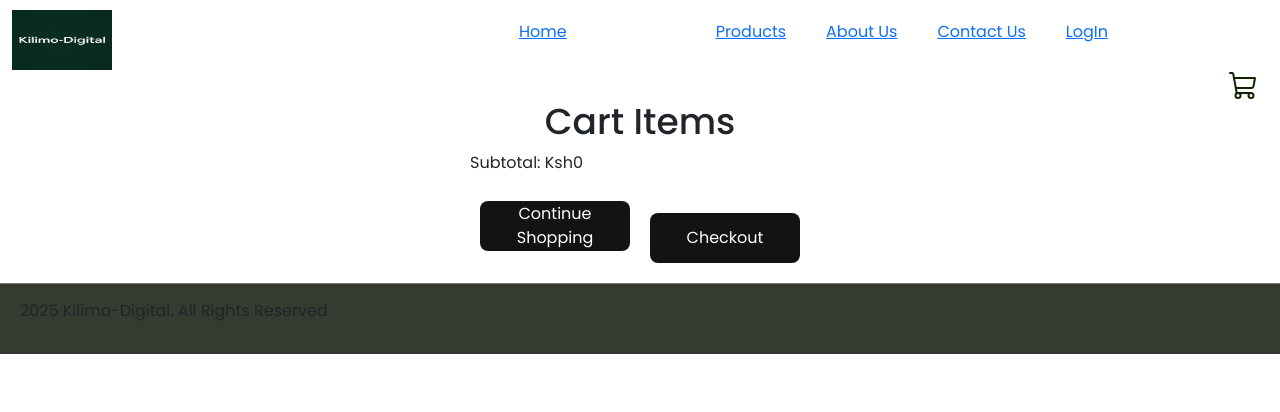
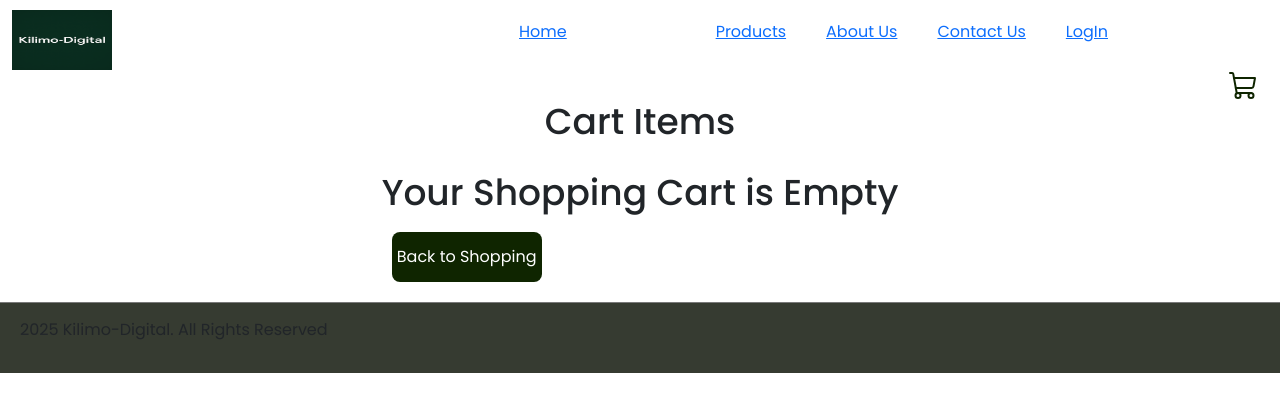
Before and after one commit to MKagia/Kilimo-digital-app, a React (Create React App) app: page /cart in a window 1280 px wide. Shown: the top 412 px of the page. Built offline with nearby package versions, Linux system fonts and the light colour scheme.

Commit message:
Updates Cart Functionalities

```diff
--- a/src/Components/Cart/Cart.css
+++ b/src/Components/Cart/Cart.css
@@ -17,7 +17,7 @@
     display: flex;
 
     align-items: center;
-    box-shadow: 0px 3px 15px rgba(0, 0, 0, 0.2);
+    box-shadow: 0px 3px 15px #0f2500;
     border-radius: 25px;
     margin: 30px;
   }
@@ -40,7 +40,7 @@
   .checkout button {
     width: 150px;
     height: 50px;
-    background-color: rgb(19, 19, 19);
+    background-color: #0f2500;
     color: white;
     border: none;
     border-radius: 8px;
--- a/src/Components/Cart/Cart.jsx
+++ b/src/Components/Cart/Cart.jsx
@@ -24,14 +24,22 @@ const Cart = () => {
             return null;
           }
         })}
+      {totalAmount > 0 ? (
+        <div className="checkout">
 
-        <div className="checkout">
           <p>
             Subtotal: Ksh{totalAmount}
           </p>
           <button onClick={() => navigate('/tools')}>Continue Shopping</button>
           <button>Checkout</button>
         </div>
+      ) : (
+        <div className="checkout">
+          <h1> Your Shopping Cart is Empty</h1>
+          <button onClick={() => navigate('/tools')}>Back to Shopping</button>
+        </div>
+
+      )}
 
       </div>
     </div>
```
